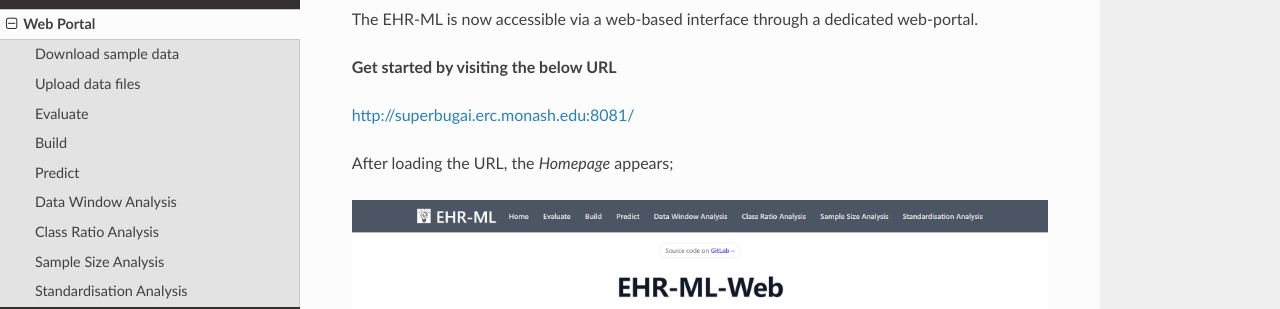
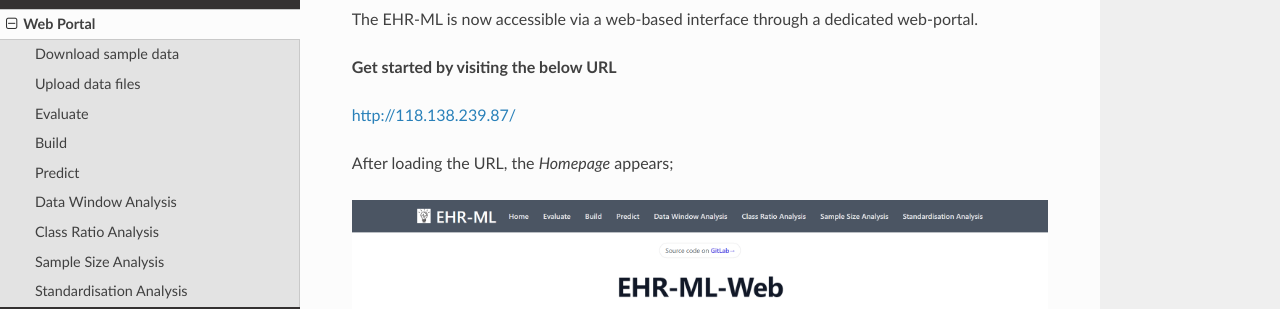
Before and after one commit to ryashpal/EHR-ML-Tutorials, a Sphinx documentation site: the page built from docs/source/web_portal.rst, in a window 1280 px wide and 900 px high. Shown: the part 152-461 px from the top of the window. Built offline with Sphinx 7.4.7 and the Read the Docs theme 2.0.0, drawn with Linux system fonts in a browser that asks for light colours; part of the change alters nothing that is shown.

Commit message:
Update web_portal.rst

```diff
--- a/docs/source/web_portal.rst
+++ b/docs/source/web_portal.rst
@@ -5,7 +5,7 @@ The EHR-ML is now accessible via a web-based interface through a dedicated web-p
 
 **Get started by visiting the below URL**
 
-http://superbugai.erc.monash.edu:8081/
+http://118.138.239.87/
 
 After loading the URL, the `Homepage` appears;
 
```
